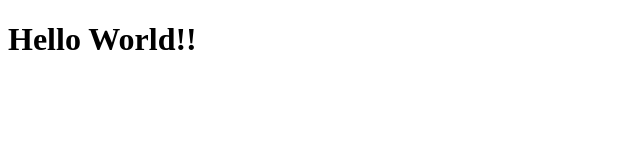
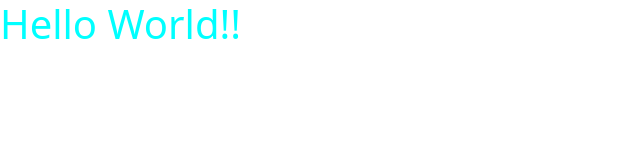
Before and after one commit to musahussain/panda-commerce-bootstrap, a plain HTML site: page index.html in a window 1280 px wide. Shown: the whole page, without its empty margins (0-640 px from the left). Drawn offline with nearby package versions, Linux system fonts and the light colour scheme.

Commit message:
setup project

```diff
--- /dev/null
+++ b/css/style.css
@@ -0,0 +1,3 @@
+h1{
+    color: aqua;
+}
--- a/index.html
+++ b/index.html
@@ -5,6 +5,10 @@
     <meta http-equiv="X-UA-Compatible" content="IE=edge">
     <meta name="viewport" content="width=device-width, initial-scale=1.0">
     <title>Panda Commerce</title>
+    <!-- bootstrap stylesheet -->
+    <link href="https://cdn.jsdelivr.net/npm/bootstrap@5.1.3/dist/css/bootstrap.min.css" rel="stylesheet" integrity="sha384-1BmE4kWBq78iYhFldvKuhfTAU6auU8tT94WrHftjDbrCEXSU1oBoqyl2QvZ6jIW3" crossorigin="anonymous">
+    <!-- main css -->
+    <link rel="stylesheet" href="./css/style.css">
 </head>
 <body>
     <h1>Hello World!!</h1>
```
Also changed, not shown: images/bags/bag-2.png (added), images/banner-images/headphone.png (added), images/banner-images/tv.png (added), images/banner-images/xbox.png (added), images/categories/bag.png (added), images/categories/shoes.png (added), images/categories/watch.png (added), images/logo.png (added), images/shoes/shoe-1.png (added), images/shoes/shoe-2.png (added), images/shoes/shoe-3.png (added), 2 other files.
